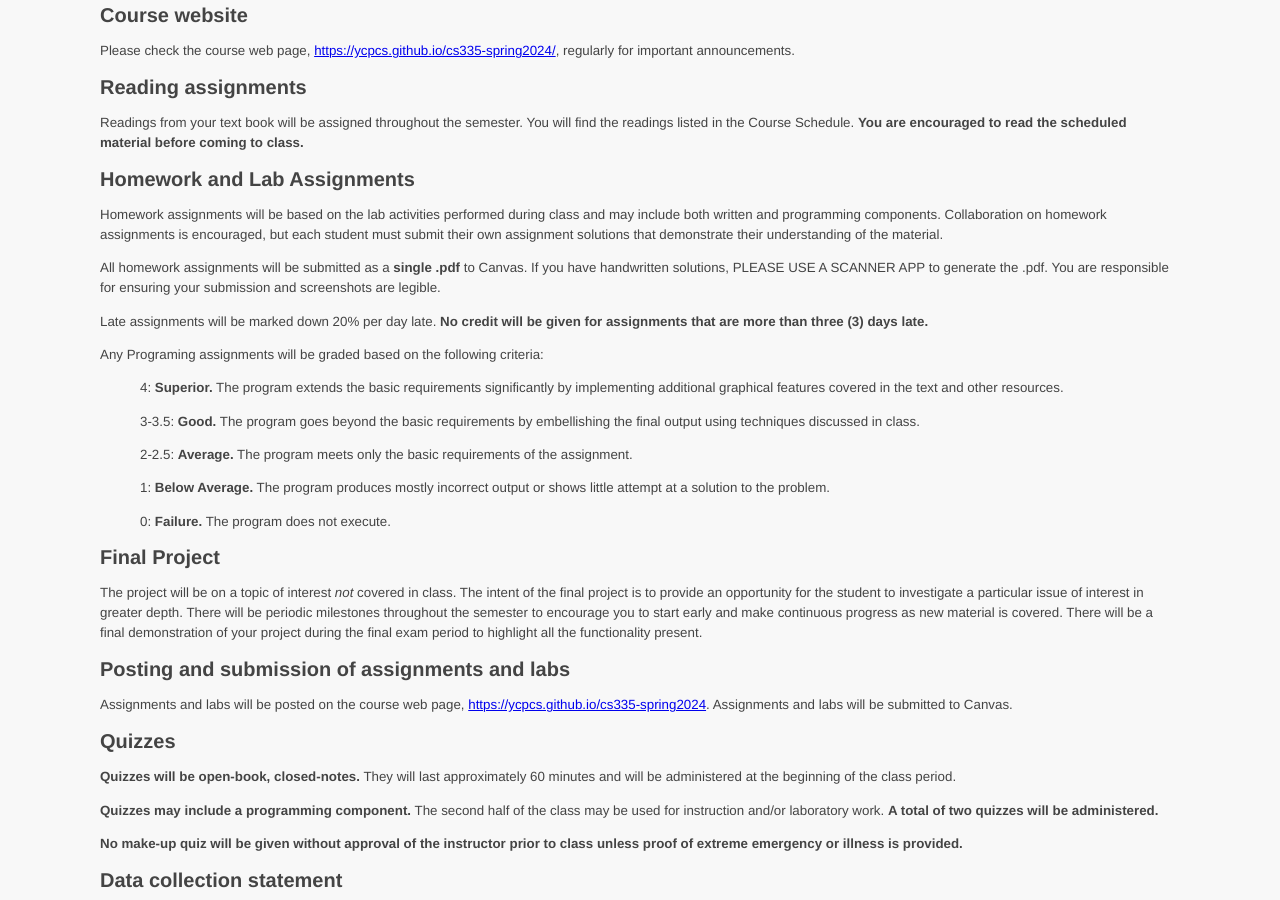
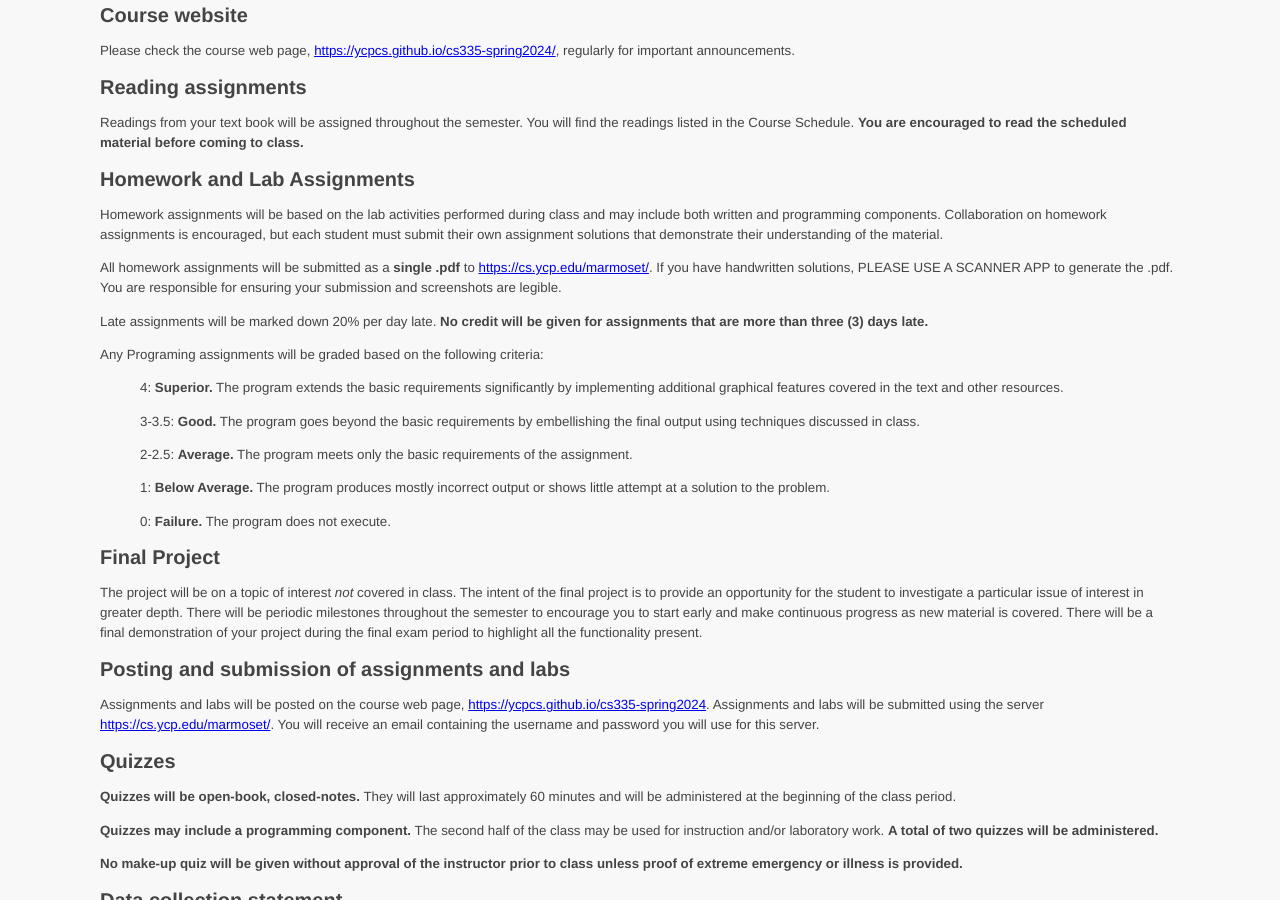
Before and after one commit to ycpcs/cs335-spring2024, a Jekyll site: the page built from syllabus/index.md, in a window 1280 px wide and 900 px high, scrolled down 1643 px. Built offline with Jekyll 4.4.1, drawn with Linux system fonts in a browser that asks for light colours.

Commit message:
add marmoset

```diff
--- a/syllabus/index.md
+++ b/syllabus/index.md
@@ -97,7 +97,7 @@ Homework and Lab Assignments
 
 Homework assignments will be based on the lab activities performed during class and may include both written and programming components. Collaboration on homework assignments is encouraged, but each student must submit their own assignment solutions that demonstrate their understanding of the material.
 
-All homework assignments will be submitted as a __single .pdf__ to Canvas. If you have handwritten solutions, PLEASE USE A SCANNER APP to generate the .pdf. You are responsible for ensuring your submission and screenshots are legible.
+All homework assignments will be submitted as a __single .pdf__ to <a href="https://cs.ycp.edu/marmoset/">https://cs.ycp.edu/marmoset/</a>. If you have handwritten solutions, PLEASE USE A SCANNER APP to generate the .pdf. You are responsible for ensuring your submission and screenshots are legible.
 
 <!-- **You MUST make a legitimate attempt to complete every homework assignment.** I reserve the right to fail any student who does not make a good faith effort to complete all of the homework assignments. -->
 
@@ -123,7 +123,7 @@ The project will be on a topic of interest _not_ covered in class. The intent of
 Posting and submission of assignments and labs
 -----------------
 
-Assignments and labs will be posted on the course web page,  [https://ycpcs.github.io/cs335-spring2024](<https://ycpcs.github.io/cs335-spring2024>). Assignments and labs will be submitted to Canvas.
+Assignments and labs will be posted on the course web page,  [https://ycpcs.github.io/cs335-spring2024](<https://ycpcs.github.io/cs335-spring2024>). Assignments and labs will be submitted using the server <a href="https://cs.ycp.edu/marmoset/">https://cs.ycp.edu/marmoset/</a>. You will receive an email containing the username and password you will use for this server.
 
 Quizzes
 -----------------
```
Also changed, not shown: index.md (+1 -1 lines), labs/shellshock.md (+1 -1 lines).
